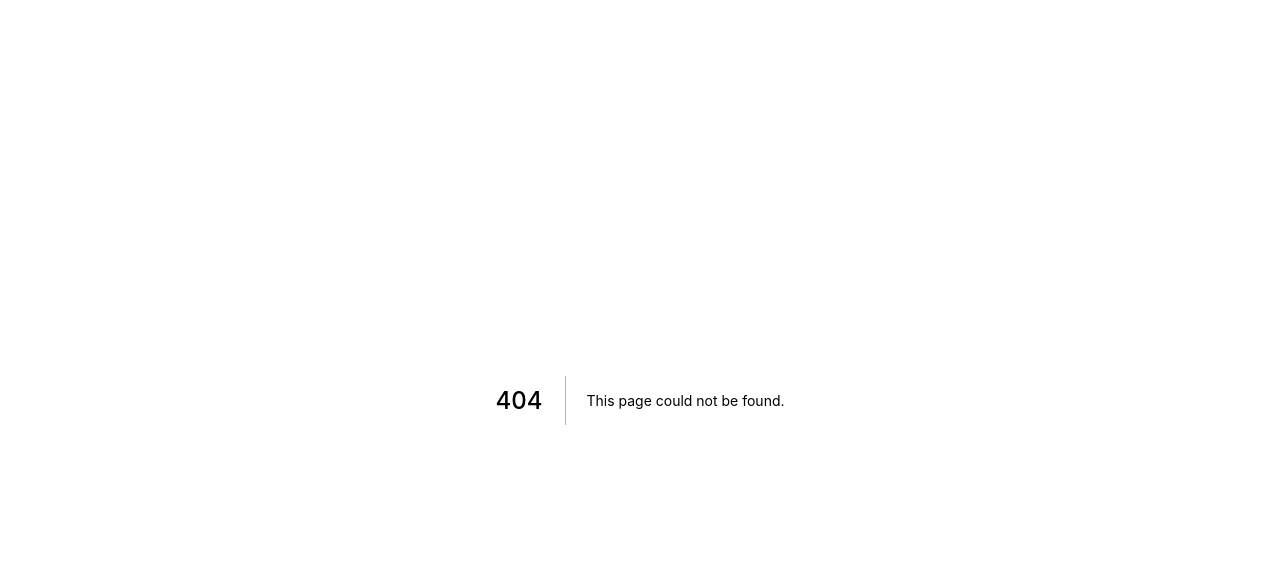
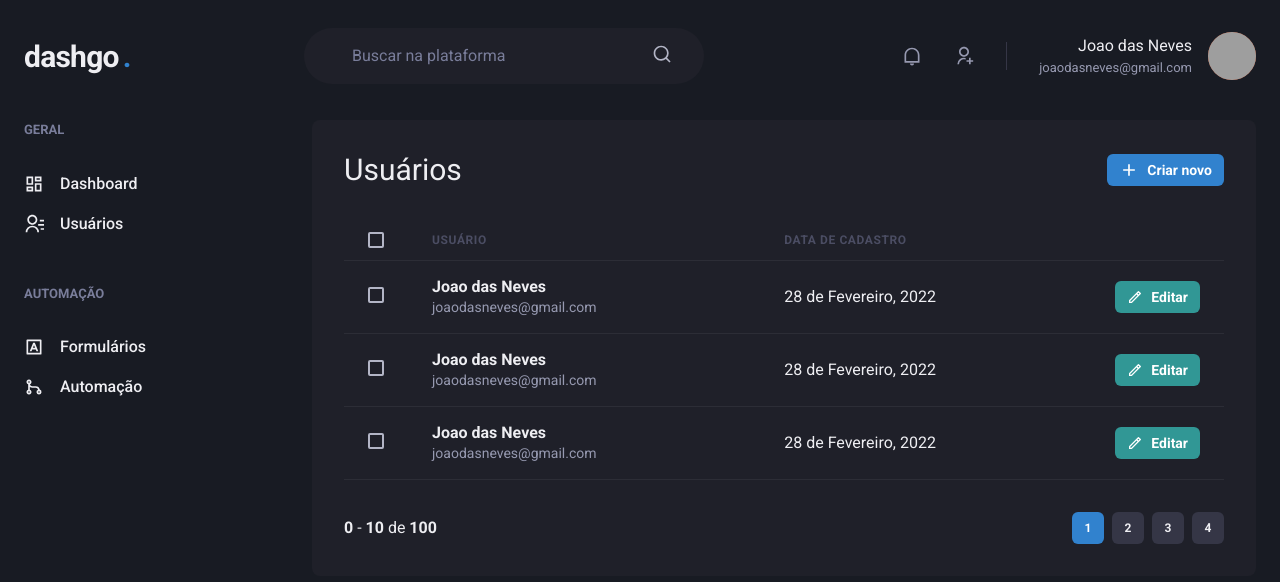
Before and after one commit to mancinilucas/next-dashgo, a Next.js app: page /users in a window 1280 px wide. Before the commit this address had no page. Shown: the top 582 px of the page. Built offline with nearby package versions, Linux system fonts and the light colour scheme; grey boxes are pictures that could not be loaded.

Commit message:
pages users

```diff
--- a/src/components/Form/Input.tsx
+++ b/src/components/Form/Input.tsx
@@ -13,7 +13,7 @@
       <ChakraInput
         name={name}
         id={name}
-        focusBorderColor="pink.500"
+        focusBorderColor="blue.500"
         bgColor="gray.900"
         variant="filled"
         _hover={{
--- a/src/components/Header.tsx
+++ b/src/components/Header.tsx
@@ -23,7 +23,7 @@
         <Text
           as="span"
           ml="1"
-          color="pink.500"
+          color="blue.500"
         >
           .
         </Text>
--- /dev/null
+++ b/src/components/Pagination.tsx
@@ -0,0 +1,65 @@
+import { Box, Button, Stack } from "@chakra-ui/react";
+
+export function Pagination(){
+  return(
+    <Stack
+      direction="row"
+      spacing="6"
+      mt="8"
+      justify="space-between"
+      align="center"
+    >
+      <Box>
+        <strong>0</strong> - <strong>10</strong> de <strong>100</strong>
+      </Box>
+      <Stack direction="row" spacing="2">
+        <Button
+          size="sm"
+          fontSize="xs"
+          width="4"
+          colorScheme="blue"
+          disabled
+          _disabled={{
+            bg: "blue.500",
+            cursor: "default",
+          }}
+        >
+          1
+        </Button>
+        <Button
+          size="sm"
+          fontSize="xs"
+          width="4"
+          bg="gray.700"
+          _hover={{
+            bg: "gray.500",
+          }}
+        >
+          2
+        </Button>
+        <Button
+          size="sm"
+          fontSize="xs"
+          width="4"
+          bg="gray.700"
+          _hover={{
+            bg: "gray.500",
+          }}
+        >
+          3
+        </Button>
+        <Button
+          size="sm"
+          fontSize="xs"
+          width="4"
+          bg="gray.700"
+          _hover={{
+            bg: "gray.500",
+          }}
+        >
+          4
+        </Button>
+      </Stack>
+    </Stack>
+  );
+}
--- a/src/pages/index.tsx
+++ b/src/pages/index.tsx
@@ -24,7 +24,7 @@
           <Input name="password" type="password" label="Senha" />
         </Stack>
 
-        <Button type="submit" mt="6" colorScheme="pink">Entrar</Button>
+        <Button type="submit" mt="6" colorScheme="blue">Entrar</Button>
       </Flex>
     </Flex>
   )
--- /dev/null
+++ b/src/pages/users/index.tsx
@@ -0,0 +1,119 @@
+import { Box, Button, Checkbox, Flex, Heading, Icon, Table, Tbody, Td, Th, Thead, Tr, Text } from "@chakra-ui/react";
+import { RiAddLine, RiPencilLine } from "react-icons/ri";
+import { Header } from "../../components/Header";
+import { Pagination } from "../../components/Pagination";
+import { Sidebar } from "../../components/Sidebar";
+
+export default function UserList(){
+  return(
+    <Box>
+      <Header />
+
+      <Flex w="100%" my="6" maxWidth={1480} mx="auto" px="6">
+        <Sidebar />
+
+        <Box flex="1" borderRadius={8} bg="gray.800" p="8">
+          <Flex mb="8" justify="space-between" align="center">
+            <Heading size="lg" fontWeight="normal">Usuários</Heading>
+
+            <Button
+              as="a"
+              size="sm"
+              fontSize="sm"
+              colorScheme="blue"
+              leftIcon={<Icon as={RiAddLine} fontSize="20"/>}
+            >
+              Criar novo
+            </Button>
+          </Flex>
+
+          <Table colorScheme="whiteAlpha">
+            <Thead>
+              <Tr>
+                <Th px="6" color="gray.300" width="8">
+                  <Checkbox colorScheme="blue" />
+                </Th>
+                <Th>Usuário</Th>
+                <Th>Data de cadastro</Th>
+                <Th width="8"></Th>
+              </Tr>
+            </Thead>
+            <Tbody>
+              <Tr>
+                <Td px="6">
+                  <Checkbox colorScheme="blue" />
+                </Td>
+                <Td>
+                  <Box>
+                    <Text fontWeight="bold">Joao das Neves</Text>
+                    <Text fontSize="sm" color="gray.300">joaodasneves@gmail.com</Text>
+                  </Box>
+                </Td>
+                <Td>28 de Fevereiro, 2022</Td>
+                <Td>
+                  <Button
+                    as="a"
+                    size="sm"
+                    fontSize="sm"
+                    colorScheme="teal"
+                    leftIcon={<Icon as={RiPencilLine} fontSize="16" />}
+                  >
+                    Editar
+                  </Button>
+                </Td>
+              </Tr>
+              <Tr>
+                <Td px="6">
+                  <Checkbox colorScheme="blue" />
+                </Td>
+                <Td>
+                  <Box>
+                    <Text fontWeight="bold">Joao das Neves</Text>
+                    <Text fontSize="sm" color="gray.300">joaodasneves@gmail.com</Text>
+                  </Box>
+                </Td>
+                <Td>28 de Fevereiro, 2022</Td>
+                <Td>
+                  <Button
+                    as="a"
+                    size="sm"
+                    fontSize="sm"
+                    colorScheme="teal"
+                    leftIcon={<Icon as={RiPencilLine} fontSize="16" />}
+                  >
+                    Editar
+                  </Button>
+                </Td>
+              </Tr>
+              <Tr>
+                <Td px="6">
+                  <Checkbox colorScheme="blue" />
+                </Td>
+                <Td>
+                  <Box>
+                    <Text fontWeight="bold">Joao das Neves</Text>
+                    <Text fontSize="sm" color="gray.300">joaodasneves@gmail.com</Text>
+                  </Box>
+                </Td>
+                <Td>28 de Fevereiro, 2022</Td>
+                <Td>
+                  <Button
+                    as="a"
+                    size="sm"
+                    fontSize="sm"
+                    colorScheme="teal"
+                    leftIcon={<Icon as={RiPencilLine} fontSize="16" />}
+                  >
+                    Editar
+                  </Button>
+                </Td>
+              </Tr>
+            </Tbody>
+          </Table>
+
+          <Pagination />
+        </Box>
+      </Flex>
+    </Box>
+  );
+}
```
Also changed, not shown: src/pages/users/create.tsx (added, +42 -0 lines).
